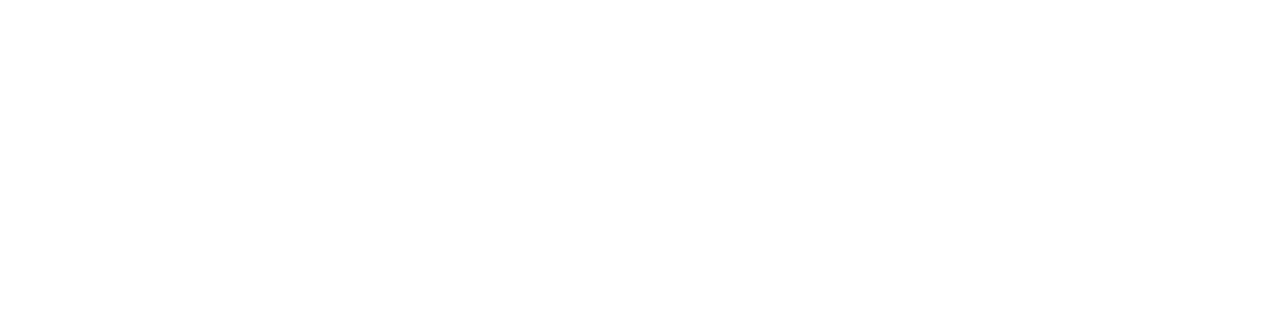
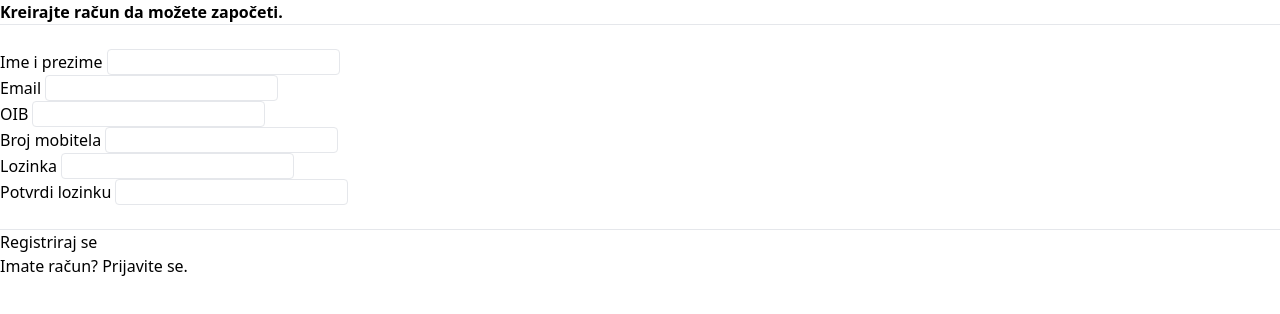
Before and after one commit to azuzic/istra_music_shop, a Vue app: page /registracija in a window 1280 px wide. Shown: the top 314 px of the page. Built offline with nearby package versions, Linux system fonts and the light colour scheme; a web font is replaced by a local one.

Commit message:
pocetak rada na dijelu registracije
- dodane nefunkcionalne no-css forme za input
- dodano upozorenje kod nepodudaranja lozinki

Co-Authored-By: Alesandro Zuzic <59918334+azuzic@users.noreply.github.com>

```diff
--- a/src/router/index.js
+++ b/src/router/index.js
@@ -1,29 +1,36 @@
-import Vue from 'vue'
-import VueRouter from 'vue-router'
-import Home from '../views/Home.vue'
+import Vue from "vue";
+import VueRouter from "vue-router";
+import Home from "../views/Home.vue";
 
-Vue.use(VueRouter)
+Vue.use(VueRouter);
 
 const routes = [
   {
-    path: '/',
-    name: 'Home',
-    component: Home
+    path: "/",
+    name: "Home",
+    component: Home,
   },
   {
-    path: '/about',
-    name: 'About',
+    path: "/about",
+    name: "About",
     // route level code-splitting
     // this generates a separate chunk (about.[hash].js) for this route
     // which is lazy-loaded when the route is visited.
-    component: () => import(/* webpackChunkName: "about" */ '../views/About.vue')
-  }
-]
+    component: () =>
+      import(/* webpackChunkName: "about" */ "../views/About.vue"),
+  },
+  {
+    path: "/registracija",
+    name: "Registracija",
+    component: () =>
+      import(/* webpackChunkName: "about" */ "../views/Registracija.vue"),
+  },
+];
 
 const router = new VueRouter({
-  mode: 'history',
+  mode: "history",
   base: process.env.BASE_URL,
-  routes
-})
+  routes,
+});
 
-export default router
+export default router;
--- /dev/null
+++ b/src/views/Registracija.vue
@@ -0,0 +1,68 @@
+<template>
+  <div class="registracija">
+    <h1 class="font-bold">Kreirajte račun da možete započeti.</h1>
+    <hr />
+    <br />
+    <p>
+      Ime i prezime
+      <input
+        class="border rounded"
+        type="text"
+        name="imeprezime"
+        id="imeprezime"
+      />
+    </p>
+    <p>
+      Email
+      <input class="border rounded" type="email" name="email" id="email" />
+    </p>
+    <p>OIB <input class="border rounded" type="text" name="oib" id="oib" /></p>
+
+    <p>
+      Broj mobitela
+      <input class="border rounded" type="text" name="mob" id="mob" />
+    </p>
+    <p>
+      Lozinka
+      <input
+        class="border rounded"
+        type="password"
+        name="pass1"
+        id="pass1"
+        v-model="password"
+      />
+    </p>
+    <p>
+      Potvrdi lozinku
+      <input
+        class="border rounded"
+        type="password"
+        name="pass2"
+        id="pass2"
+        v-model="passwordRepeat"
+      />
+    </p>
+    <span v-if="password != passwordRepeat" class="text-red-600"
+      >Lozinke se ne podudaraju!</span
+    >
+    <br />
+    <hr />
+
+    <button>Registriraj se</button>
+    <p>Imate račun? <button>Prijavite se.</button></p>
+  </div>
+</template>
+
+<script>
+export default {
+  name: "Registracija",
+  data() {
+    return {
+      password: "",
+      passwordRepeat: "",
+    };
+  },
+  components: {},
+};
+</script>
+<style></style>
```
